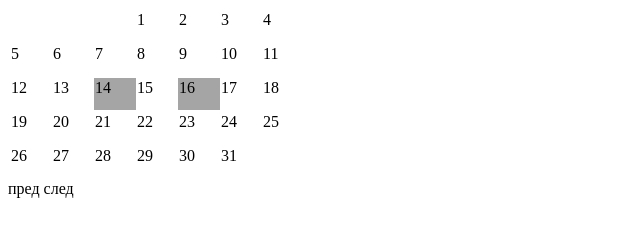
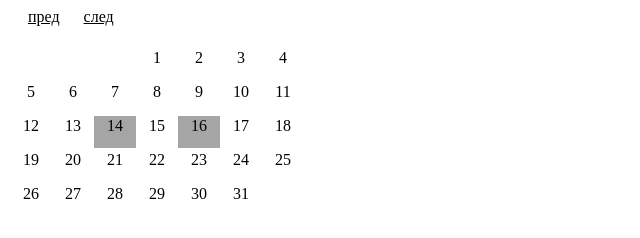
Before and after one commit to mckalech/hh-test-calendar, a plain HTML site: page index.html in a window 1280 px wide. Shown: the whole page, without its empty margins (0-640 px from the left). Drawn offline with Linux system fonts and the light colour scheme.

Commit message:
relocate span

```diff
--- a/index.html
+++ b/index.html
@@ -8,8 +8,9 @@
 	<script type="text/javascript" src="scripts/game.js"></script>
 </head>
 <body>
-	<div class="container"></div>
 	<span class="prev">пред</span>
 	<span class="next">след</span>
+	<div class="container"></div>
+
 </body>
 </html>
--- a/styles.css
+++ b/styles.css
@@ -1,8 +1,17 @@
+table{
+	margin-top:20px;
+}
 td{
 	width:40px;
 	height:30px;
 	display:inline-block;
+	text-align:center;
 }
 .full{
 	background:#a5a5a5;
 }
+span{
+	cursor:pointer;
+	margin-left:20px;
+	text-decoration:underline;
+}
```
